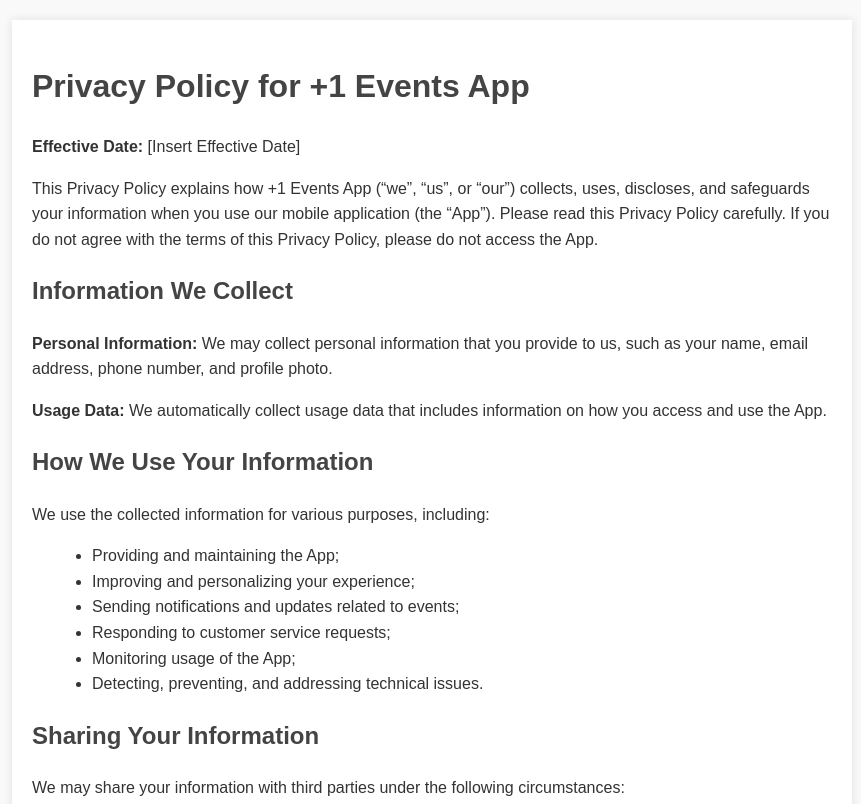
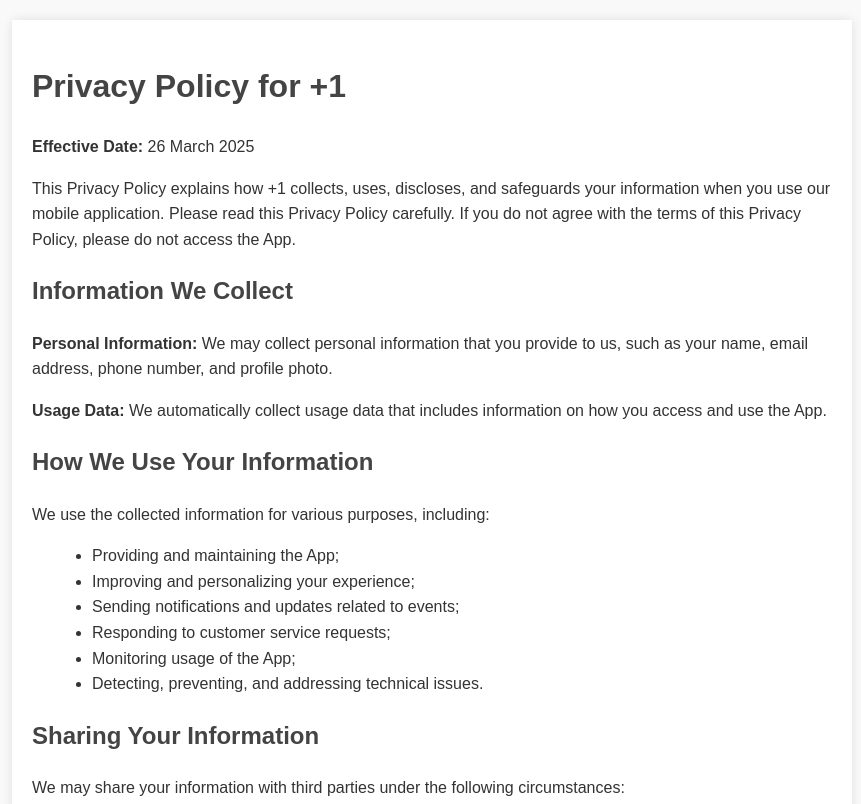
Before and after one commit to dcaurquhart/privacy-policy, a plain HTML site: page index.html in a window 1280 px wide. Shown: the top 804 px of the page, without its empty margins (208-1069 px from the left). Drawn offline with Linux system fonts and the light colour scheme.

Commit message:
Update index.html

```diff
--- a/index.html
+++ b/index.html
@@ -3,7 +3,7 @@
 <head>
   <meta charset="UTF-8" />
   <meta name="viewport" content="width=device-width, initial-scale=1.0" />
-  <title>Privacy Policy - +1 Events App</title>
+  <title>Privacy Policy - +1</title>
   <style>
     body {
       font-family: Arial, sans-serif;
@@ -33,10 +33,10 @@
 </head>
 <body>
   <div class="container">
-    <h1>Privacy Policy for +1 Events App</h1>
-    <p><strong>Effective Date:</strong> [Insert Effective Date]</p>
+    <h1>Privacy Policy for +1</h1>
+    <p><strong>Effective Date:</strong> 26 March 2025 </p>
 
-    <p>This Privacy Policy explains how +1 Events App (“we”, “us”, or “our”) collects, uses, discloses, and safeguards your information when you use our mobile application (the “App”). Please read this Privacy Policy carefully. If you do not agree with the terms of this Privacy Policy, please do not access the App.</p>
+    <p>This Privacy Policy explains how +1 collects, uses, discloses, and safeguards your information when you use our mobile application. Please read this Privacy Policy carefully. If you do not agree with the terms of this Privacy Policy, please do not access the App.</p>
 
     <h2>Information We Collect</h2>
     <p><strong>Personal Information:</strong> We may collect personal information that you provide to us, such as your name, email address, phone number, and profile photo.</p>
@@ -73,7 +73,7 @@
 
     <h2>Contact Us</h2>
     <p>If you have any questions about this Privacy Policy, please contact us at:</p>
-    <p>Email: <a href="mailto:support@plusoneeventsapp.com">support@plusoneeventsapp.com</a></p>
+    <p>Email: <a href="mailto:support@plusoneeventsapp.com">dcaurquhart@gmail.com</a></p>
   </div>
 </body>
 </html>
```
